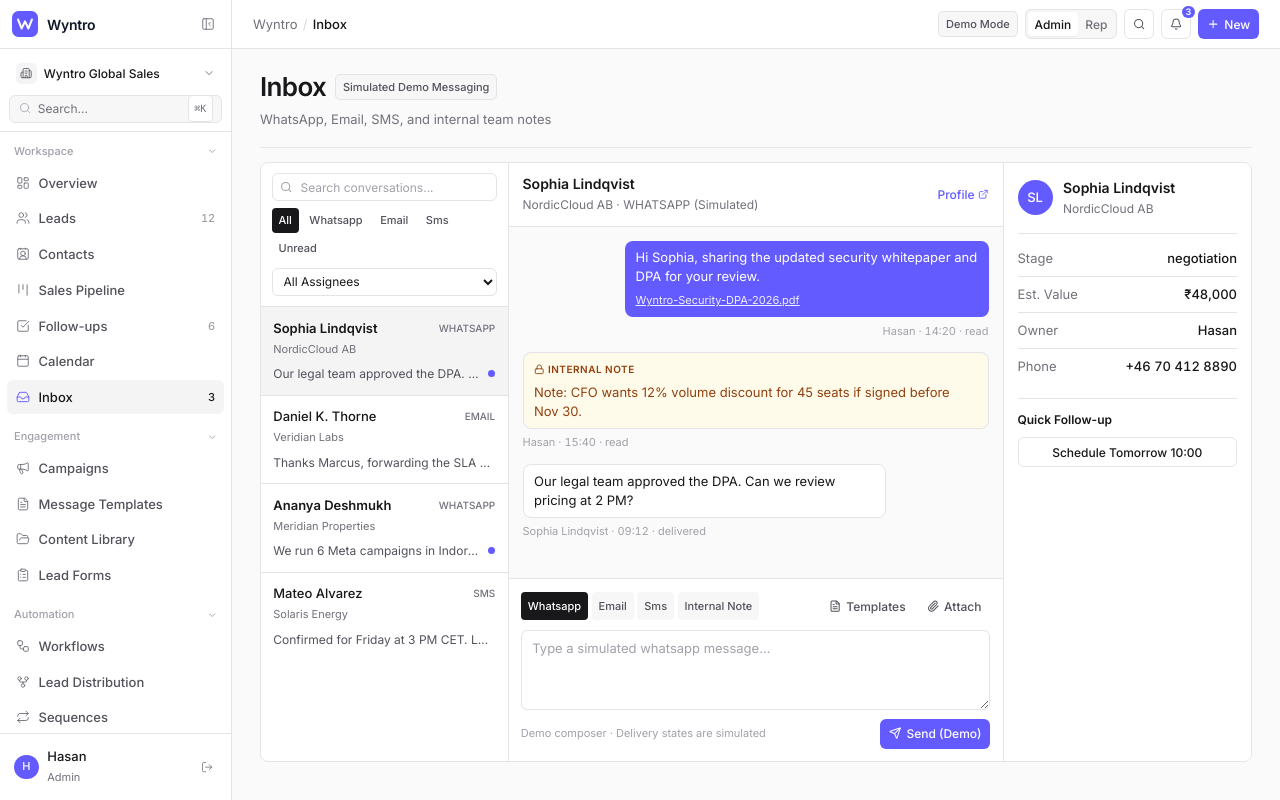
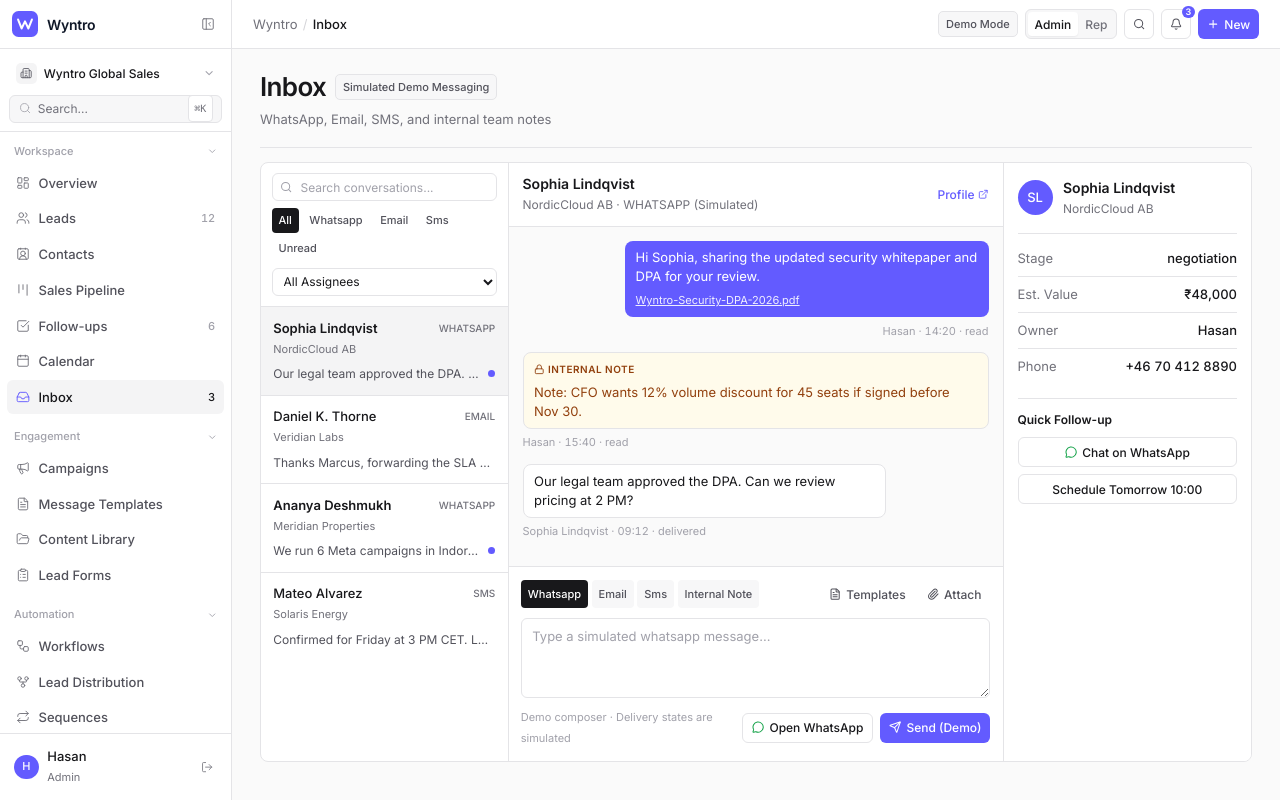
Before and after one commit to Hasan1806/Wyntro, a Next.js app: page /inbox in a window 1280 px wide. Built offline with nearby package versions, Linux system fonts and the light colour scheme.

Commit message:
Connect all WhatsApp buttons and icons to WhatsApp Click-to-Chat API

```diff
--- a/src/app/contacts/page.tsx
+++ b/src/app/contacts/page.tsx
@@ -2,13 +2,13 @@
 
 import { useState } from "react";
 import Link from "next/link";
-import { Search } from "lucide-react";
+import { Search, MessageCircle } from "lucide-react";
 import { AppShell } from "@/components/layout/AppShell";
 import { PageHeader } from "@/components/ui/page-header";
 import { Avatar, EmptyState, StatusIndicator } from "@/components/ui/primitives";
 import { Input } from "@/components/ui/input";
 import { useCrmStore } from "@/store/useCrmStore";
-import { formatCurrency } from "@/lib/utils";
+import { formatCurrency, getWhatsAppUrl } from "@/lib/utils";
 
 export default function ContactsPage() {
   const { leads, team, pipelines } = useCrmStore();
@@ -92,7 +92,19 @@ export default function ContactsPage() {
                           {contact.email}
                         </td>
                         <td className="px-4 text-[#52525B] tabular-nums whitespace-nowrap">
-                          {contact.phone}
+                          <div className="inline-flex items-center gap-2">
+                            <span>{contact.phone}</span>
+                            <a
+                              href={getWhatsAppUrl(contact.phone, `Hi ${contact.name},`)}
+                              target="_blank"
+                              rel="noopener noreferrer"
+                              className="inline-flex h-6 w-6 items-center justify-center rounded-[5px] text-[#16A34A] hover:bg-[#F0FDF4]"
+                              title={`Message ${contact.name} on WhatsApp`}
+                              aria-label={`WhatsApp ${contact.name}`}
+                            >
+                              <MessageCircle className="h-3.5 w-3.5" />
+                            </a>
+                          </div>
                         </td>
                         <td className="px-4">
                           <StatusIndicator
--- a/src/app/globals.css
+++ b/src/app/globals.css
@@ -92,6 +92,7 @@
 }
 
 @media (prefers-reduced-motion: reduce) {
+
   *,
   *::before,
   *::after {
--- a/src/app/inbox/page.tsx
+++ b/src/app/inbox/page.tsx
@@ -9,6 +9,7 @@ import {
   FileText,
   Lock,
   ExternalLink,
+  MessageCircle,
 } from "lucide-react";
 import { AppShell } from "@/components/layout/AppShell";
 import { PageHeader } from "@/components/ui/page-header";
@@ -16,7 +17,7 @@ import { Avatar, PropertyRow } from "@/components/ui/primitives";
 import { Button } from "@/components/ui/button";
 import { Input, Textarea } from "@/components/ui/input";
 import { useCrmStore } from "@/store/useCrmStore";
-import { formatCurrency } from "@/lib/utils";
+import { formatCurrency, getWhatsAppUrl, openWhatsApp } from "@/lib/utils";
 import { toast } from "@/components/ui/toast";
 import type { MessageChannel } from "@/types/crm";
 
@@ -360,10 +361,25 @@ export default function InboxPage() {
                     <span className="text-[11px] text-[#A1A1AA]">
                       Demo composer · Delivery states are simulated
                     </span>
-                    <Button type="submit" size="sm">
-                      <Send className="h-3.5 w-3.5" />
-                      {composerMode === "internal" ? "Add Note" : "Send (Demo)"}
-                    </Button>
+                    <div className="flex items-center gap-2">
+                      {composerMode === "whatsapp" && activeLead && (
+                        <Button
+                          type="button"
+                          variant="secondary"
+                          size="sm"
+                          onClick={() =>
+                            openWhatsApp(activeLead.phone, draft.trim() || undefined)
+                          }
+                        >
+                          <MessageCircle className="h-3.5 w-3.5 text-[#16A34A]" />
+                          Open WhatsApp
+                        </Button>
+                      )}
+                      <Button type="submit" size="sm">
+                        <Send className="h-3.5 w-3.5" />
+                        {composerMode === "internal" ? "Add Note" : "Send (Demo)"}
+                      </Button>
+                    </div>
                   </div>
                 </form>
               </>
@@ -415,6 +431,21 @@ export default function InboxPage() {
                     variant="secondary"
                     size="sm"
                     className="w-full"
+                    asChild
+                  >
+                    <a
+                      href={getWhatsAppUrl(activeLead.phone, `Hi ${activeLead.name},`)}
+                      target="_blank"
+                      rel="noopener noreferrer"
+                    >
+                      <MessageCircle className="h-3.5 w-3.5 text-[#16A34A]" />
+                      Chat on WhatsApp
+                    </a>
+                  </Button>
+                  <Button
+                    variant="secondary"
+                    size="sm"
+                    className="w-full"
                     onClick={() => {
                       addFollowUp({
                         leadId: activeLead.id,
--- a/src/app/leads/page.tsx
+++ b/src/app/leads/page.tsx
@@ -23,6 +23,7 @@ import {
   X,
   Eye,
   MoreHorizontal,
+  MessageCircle,
 } from "lucide-react";
 import { AppShell } from "@/components/layout/AppShell";
 import { PageHeader } from "@/components/ui/page-header";
@@ -40,7 +41,7 @@ import {
   DialogTitle,
 } from "@/components/ui/dialog";
 import { useCrmStore } from "@/store/useCrmStore";
-import { exportToCsv, formatCurrency } from "@/lib/utils";
+import { exportToCsv, formatCurrency, getWhatsAppUrl } from "@/lib/utils";
 import { toast } from "@/components/ui/toast";
 import type { Lead } from "@/types/crm";
 
@@ -302,6 +303,20 @@ export default function LeadsPage() {
         id: "actions",
         header: "",
         cell: ({ row }) => (
+          <div className="flex items-center justify-end gap-1">
+            <a
+              href={getWhatsAppUrl(
+                row.original.phone,
+                `Hi ${row.original.name}, following up from Wyntro.`
+              )}
+              target="_blank"
+              rel="noopener noreferrer"
+              className="inline-flex h-7 w-7 items-center justify-center rounded-[6px] text-[#16A34A] hover:bg-[#F0FDF4]"
+              title={`Chat with ${row.original.name} on WhatsApp`}
+              aria-label={`WhatsApp ${row.original.name}`}
+            >
+              <MessageCircle className="h-4 w-4" />
+            </a>
             <Link
               href={`/leads/${row.original.id}`}
               className="inline-flex h-7 w-7 items-center justify-center rounded-[6px] text-[#71717A] hover:bg-[#F4F4F5] hover:text-[#18181B]"
@@ -310,6 +325,7 @@ export default function LeadsPage() {
             >
               <MoreHorizontal className="h-4 w-4" />
             </Link>
+          </div>
         ),
         enableSorting: false,
         enableHiding: false,
--- a/src/app/pipeline/page.tsx
+++ b/src/app/pipeline/page.tsx
@@ -21,6 +21,7 @@ import {
   Search,
   GripVertical,
   Pencil,
+  MessageCircle,
 } from "lucide-react";
 import { AppShell } from "@/components/layout/AppShell";
 import { PageHeader } from "@/components/ui/page-header";
@@ -36,7 +37,7 @@ import {
   DialogTitle,
 } from "@/components/ui/dialog";
 import { useCrmStore } from "@/store/useCrmStore";
-import { formatCurrency } from "@/lib/utils";
+import { formatCurrency, getWhatsAppUrl } from "@/lib/utils";
 import { toast } from "@/components/ui/toast";
 import type { Lead, PipelineStage } from "@/types/crm";
 
@@ -104,7 +105,19 @@ function OpportunityCard({
       </div>
 
       <div className="mt-2.5 pt-2 border-t border-[#E4E4E7] flex items-center justify-between text-[11px] text-[#71717A]">
-        <span className="truncate">{lead.source}</span>
+        <div className="flex items-center gap-1.5 min-w-0">
+          <a
+            href={getWhatsAppUrl(lead.phone, `Hi ${lead.name},`)}
+            target="_blank"
+            rel="noopener noreferrer"
+            className="text-[#16A34A] hover:opacity-80 shrink-0"
+            title={`WhatsApp ${lead.name}`}
+            aria-label={`WhatsApp ${lead.name}`}
+          >
+            <MessageCircle className="h-3.5 w-3.5" />
+          </a>
+          <span className="truncate">{lead.source}</span>
+        </div>
         <div className="flex items-center gap-1.5 shrink-0">
           <Avatar name={repName} color={repColor} size="sm" className="h-5 w-5 text-[9px]" />
           <span className="truncate max-w-[84px]">{repName}</span>
--- a/src/components/leads/ClientProfileWorkspace.tsx
+++ b/src/components/leads/ClientProfileWorkspace.tsx
@@ -19,7 +19,7 @@ import { Badge } from "@/components/ui/badge";
 import { Input, Textarea } from "@/components/ui/input";
 import { Tabs, TabsList, TabsTrigger, TabsContent } from "@/components/ui/tabs";
 import { useCrmStore } from "@/store/useCrmStore";
-import { formatCurrency } from "@/lib/utils";
+import { formatCurrency, openWhatsApp } from "@/lib/utils";
 import { toast } from "@/components/ui/toast";
 
 export function ClientProfileWorkspace({ id }: { id: string }) {
@@ -192,9 +192,15 @@ export function ClientProfileWorkspace({ id }: { id: string }) {
                 variant="secondary"
                 size="sm"
                 className="flex-col h-12 px-1 text-[11px]"
-                onClick={() => setSimChannel("whatsapp")}
+                onClick={() => {
+                  setSimChannel("whatsapp");
+                  openWhatsApp(
+                    lead.phone,
+                    `Hi ${lead.name}, this is ${actor.name} from Wyntro.`
+                  );
+                }}
               >
-                <MessageSquare className="h-3.5 w-3.5 text-[#52525B]" />
+                <MessageSquare className="h-3.5 w-3.5 text-[#16A34A]" />
                 WhatsApp
               </Button>
               <Button
@@ -340,7 +346,17 @@ export function ClientProfileWorkspace({ id }: { id: string }) {
                     onChange={(e) => setSimMessage(e.target.value)}
                     placeholder={`Compose a simulated ${simChannel} message to ${lead.name}...`}
                   />
-                  <div className="flex justify-end">
+                  <div className="flex justify-end gap-2">
+                    {simChannel === "whatsapp" && (
+                      <Button
+                        type="button"
+                        variant="secondary"
+                        size="sm"
+                        onClick={() => openWhatsApp(lead.phone, simMessage.trim() || undefined)}
+                      >
+                        Open WhatsApp
+                      </Button>
+                    )}
                     <Button type="submit" size="sm">
                       Log Simulated {simChannel.toUpperCase()}
                     </Button>
--- a/src/lib/utils.ts
+++ b/src/lib/utils.ts
@@ -32,6 +32,18 @@ export function uid(prefix: string): string {
 
 export function nextDayIso(): string {
   return new Date(Date.now() + 86400000).toISOString();
+}
+
+export function getWhatsAppUrl(phone: string, text?: string): string {
+  const digits = phone.replace(/[^\d]/g, "");
+  const base = `https://api.whatsapp.com/send?phone=${digits}`;
+  return text ? `${base}&text=${encodeURIComponent(text)}` : base;
+}
+
+export function openWhatsApp(phone: string, text?: string): void {
+  if (typeof window === "undefined") return;
+  const url = getWhatsAppUrl(phone, text);
+  window.open(url, "_blank", "noopener,noreferrer");
 }
 
 export function exportToCsv<T extends Record<string, unknown>>(
```
Lines whose indentation alone changed are shown as unchanged.
